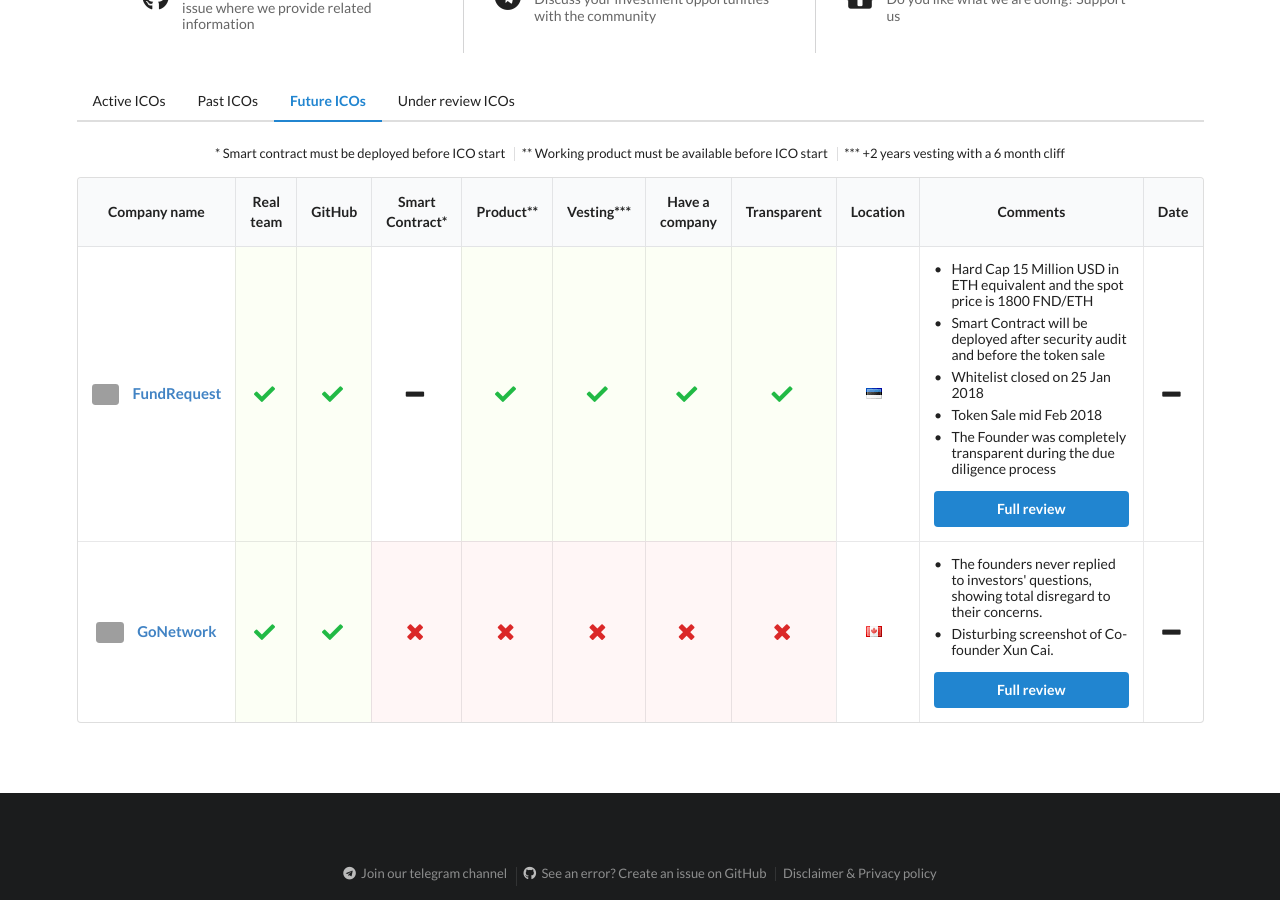
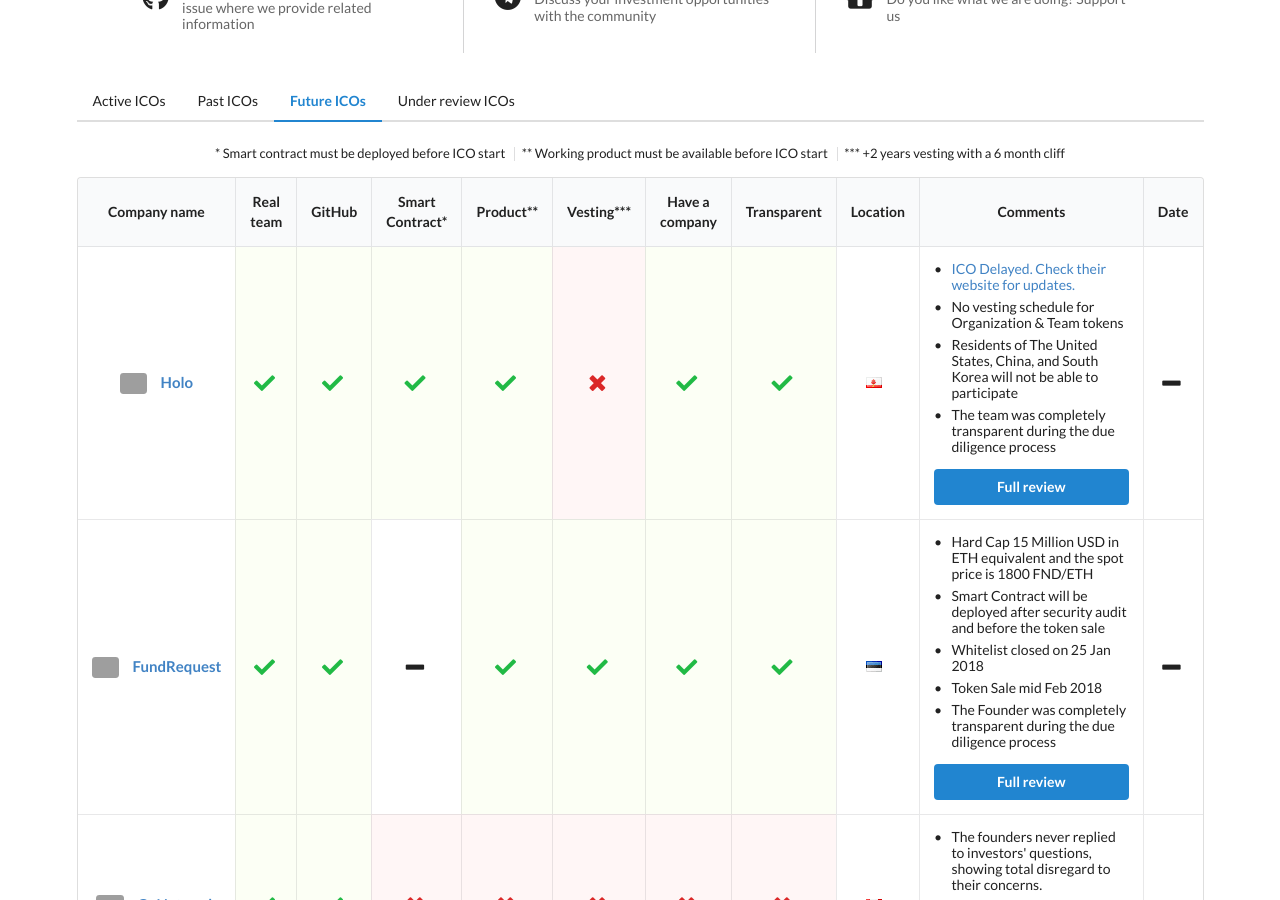
Before and after one commit to ico-check/ico-check, a Jekyll site: the page built from future.md, in a window 1280 px wide and 900 px high, scrolled down 315 px. Built offline with Jekyll 4.4.1, drawn with Linux system fonts in a browser that asks for light colours; nearby versions of some CDN libraries; grey boxes are pictures that could not be loaded.

Commit message:
28-holo-ico-check
Adding Holo. Moved from active ICOs to Future ICOs.

```diff
--- a/_data/future-icos.yml
+++ b/_data/future-icos.yml
@@ -1,3 +1,25 @@
+- name: Holo
+  image: https://i.imgur.com/NO3d4q7.png
+  url: https://holo.host/ico/
+  real_team: true
+  github: true
+  smart_contract: true
+  product: true
+  min_vesting: false
+  have_company: true
+  transparent: true
+  location: Gibraltar
+  comments:
+    - content: ICO Delayed. Check their website for updates.
+      url: https://holo.host/ico/
+    - content: No vesting schedule for Organization & Team tokens
+    - content: Residents of The United States, China, and South Korea will not be able to participate
+    - content: The team was completely transparent during the due diligence process
+  ico_start_date:
+  ico_end_date:
+  safe: false
+  issue_url: https://github.com/ico-check/ico-check/issues/24
+
 - name: FundRequest
   image: https://i.imgur.com/jNolXfq.png
   url: https://register.fundrequest.io/
```
